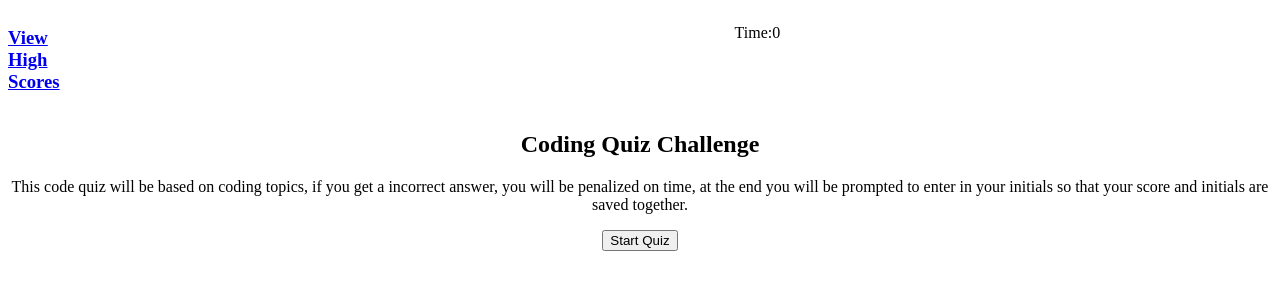
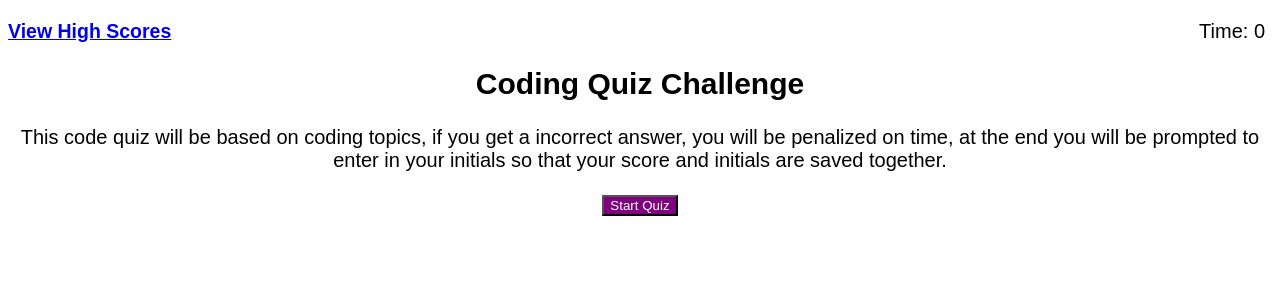
Before and after one commit to lo-mido/CodeQuizChallenge, a plain HTML site: page index.html in a window 1280 px wide. Drawn offline with Linux system fonts and the light colour scheme.

Commit message:
changes to css file and index class selectors

```diff
--- a/assets/css/style.css
+++ b/assets/css/style.css
@@ -1,7 +1,6 @@
 
 header{
-    display: flex;
-    flex-wrap: wrap;
+
 
 }
 
@@ -12,8 +11,10 @@ header h3 {
 
 header p {
     width: 50%;
-    display: flex;
-   justify-content: end;
+    position: absolute;
+    right: 15px;
+    top: 0;
+
 }
 
 .hide{
@@ -27,3 +28,75 @@ header p {
 #question-section ul{
     list-style: none;
 }
+body {
+    background-color: rgb(255, 255, 255);
+    font-family: Arial, Helvetica, sans-serif;
+    font-size: 20px;
+
+}
+
+#intro-section{
+    background-color: rgb(255, 255, 255);
+    color: rgb(0, 0, 0);
+}
+
+#highscore-section ul{
+
+    list-style: none;
+}
+
+li {
+    background-color: rgb(228, 82, 228);
+    margin: 7px;
+
+}
+#start-btn, .choices{
+    background-color: purple;
+    color:white
+
+
+}
+
+#question-section{
+    background-color: rgb(purple);
+    color: rgb(white, white, white);
+
+}
+
+#initial-section{
+    background-color: rgb(purple);
+    color: rgb(white, white, white);
+}
+
+
+
+
+button#start-btn, button#save-btn {
+    background-color: purple;
+    color: white;
+}
+
+
+    /* ./assets/css/style.css */
+
+/* Targeting the submit button */
+button#start-btn,
+button#save-btn {
+  background-color: purple;
+  color: white;
+}
+
+/* Targeting the quiz responses */
+section#initial-section label#score {
+  color: purple;
+}
+
+/* Targeting the link at the top */
+header a {
+  font-size: smaller;
+}
+
+/* Aligning the time to the right */
+header p {
+  text-align: right;
+}
```
Also changed, not shown: scores.html (+2 -1 lines).
